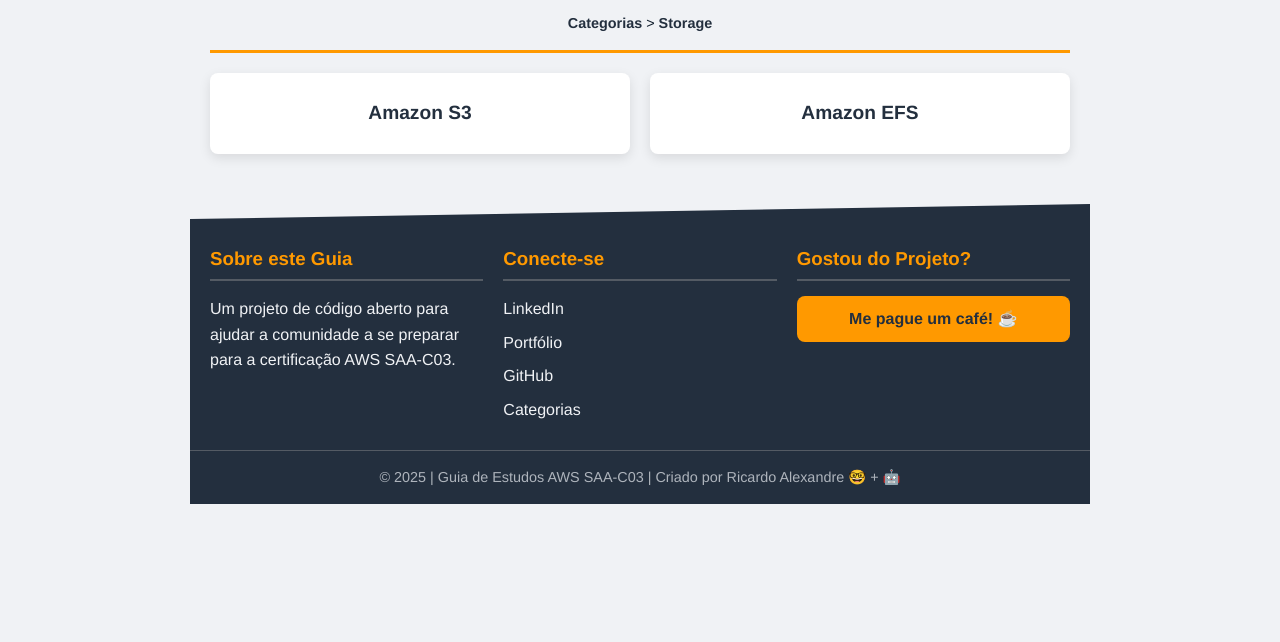
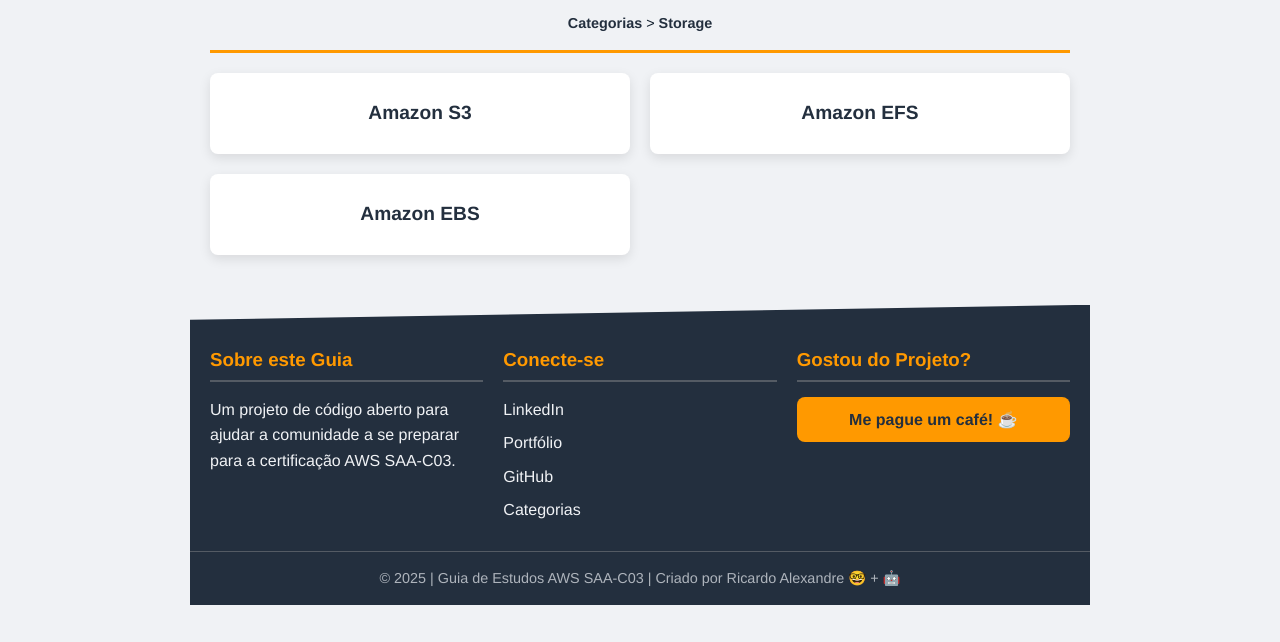
Before and after one commit to ralexandrecode/Guia-Estudos-AWS-SAA-C03, a plain HTML site: page storage.html in a window 1280 px wide. Shown: the part 158-800 px from the top of the page. Drawn offline with Linux system fonts and the light colour scheme.

Commit message:
Update storage.html

```diff
--- a/storage.html
+++ b/storage.html
@@ -25,6 +25,7 @@
             <ul class="service-list">
                 <li><a href="services/s3.html">Amazon S3</a></li>
                 <li><a href="services/efs.html">Amazon EFS</a></li>
+                <li><a href="services/efs.html">Amazon EBS</a></li>
                 <!--
                 Quando você adicionar o próximo serviço de Storage, o link virá aqui.
                 Exemplo:
```
